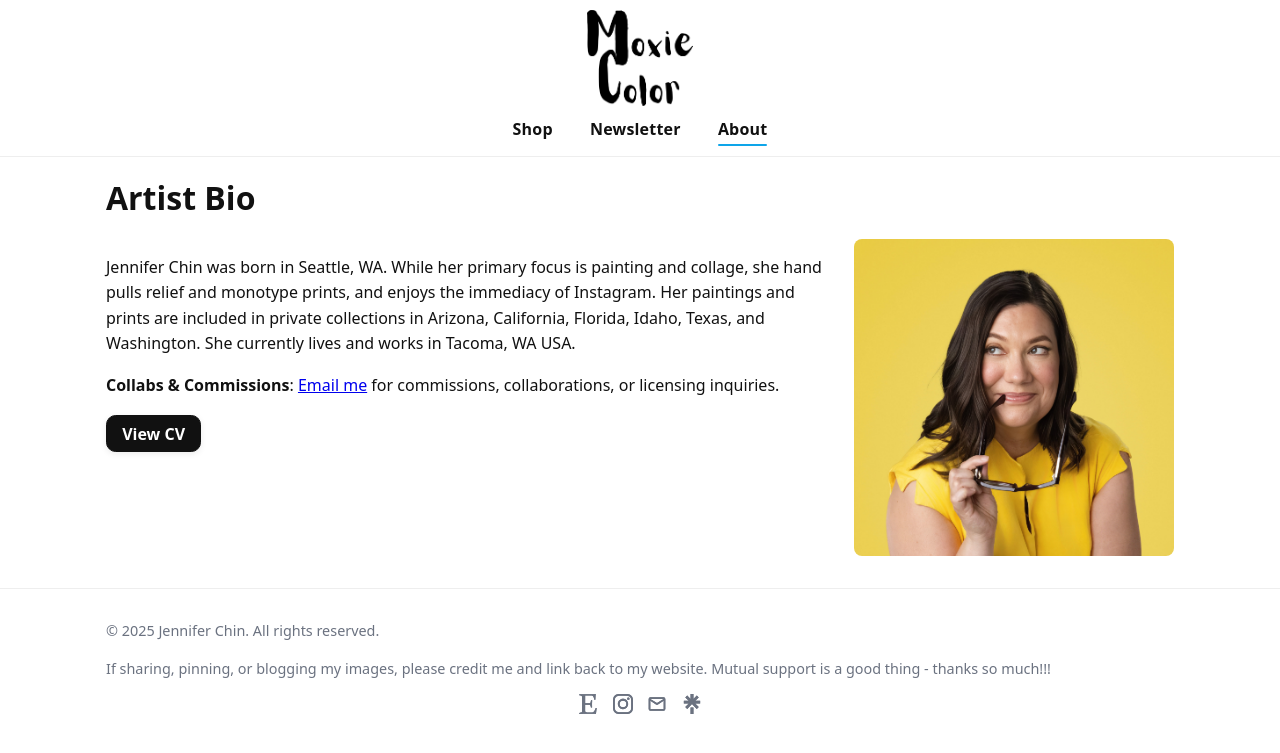
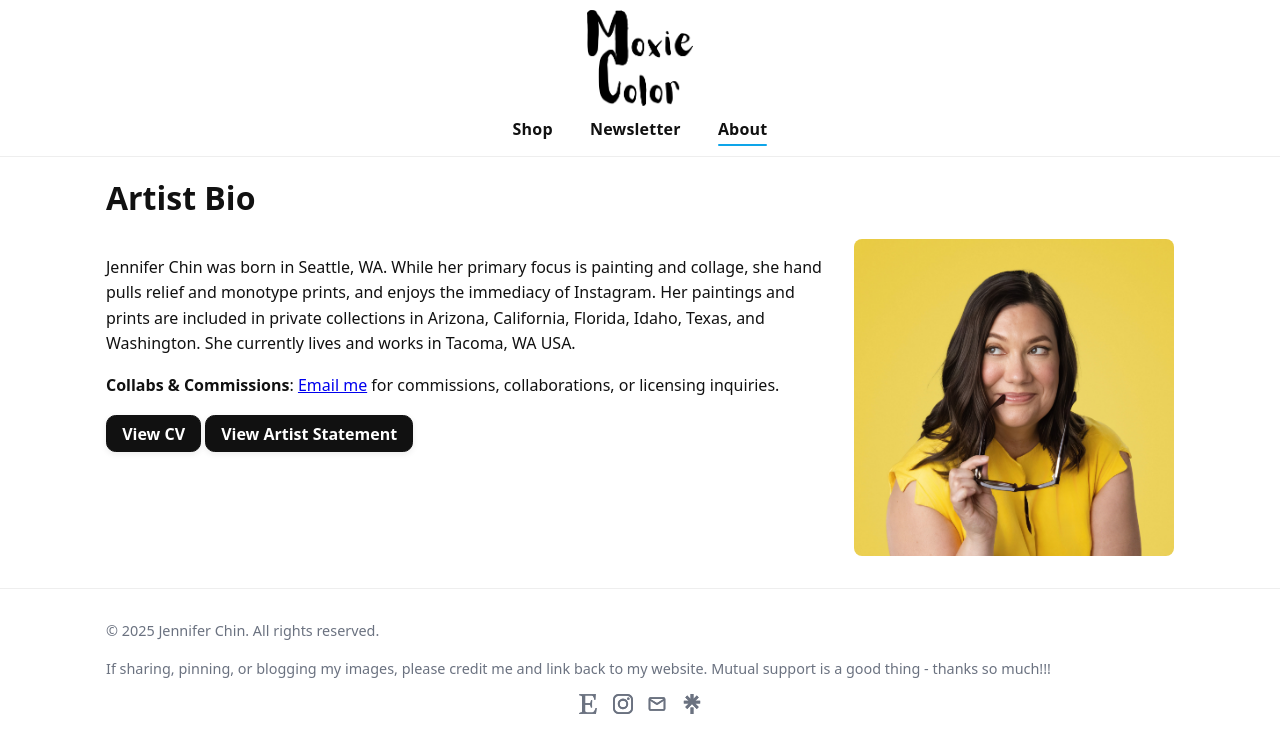
Before and after one commit to MoxieColor/moxiecolor, a Jekyll site: the page built from pages/about.md, in a window 1280 px wide. Shown: the top 753 px of the page. Built offline with Jekyll 4.4.1, drawn with Linux system fonts in a browser that asks for light colours.

Commit message:
Update about.md

```diff
--- a/pages/about.md
+++ b/pages/about.md
@@ -14,6 +14,7 @@ permalink: /about/
 
     <p class="about-actions">
       <a class="btn" href="{{ '/CV/' | relative_url }}" aria-label="View Jennifer Chin’s full CV">View CV</a>
+      <a class="btn" href="{{ '/Artist Statement/' | relative_url }}" aria-label="View Jennifer Chin’s Artist Statement">View Artist Statement</a>
     </p>
   </div>
 
```
